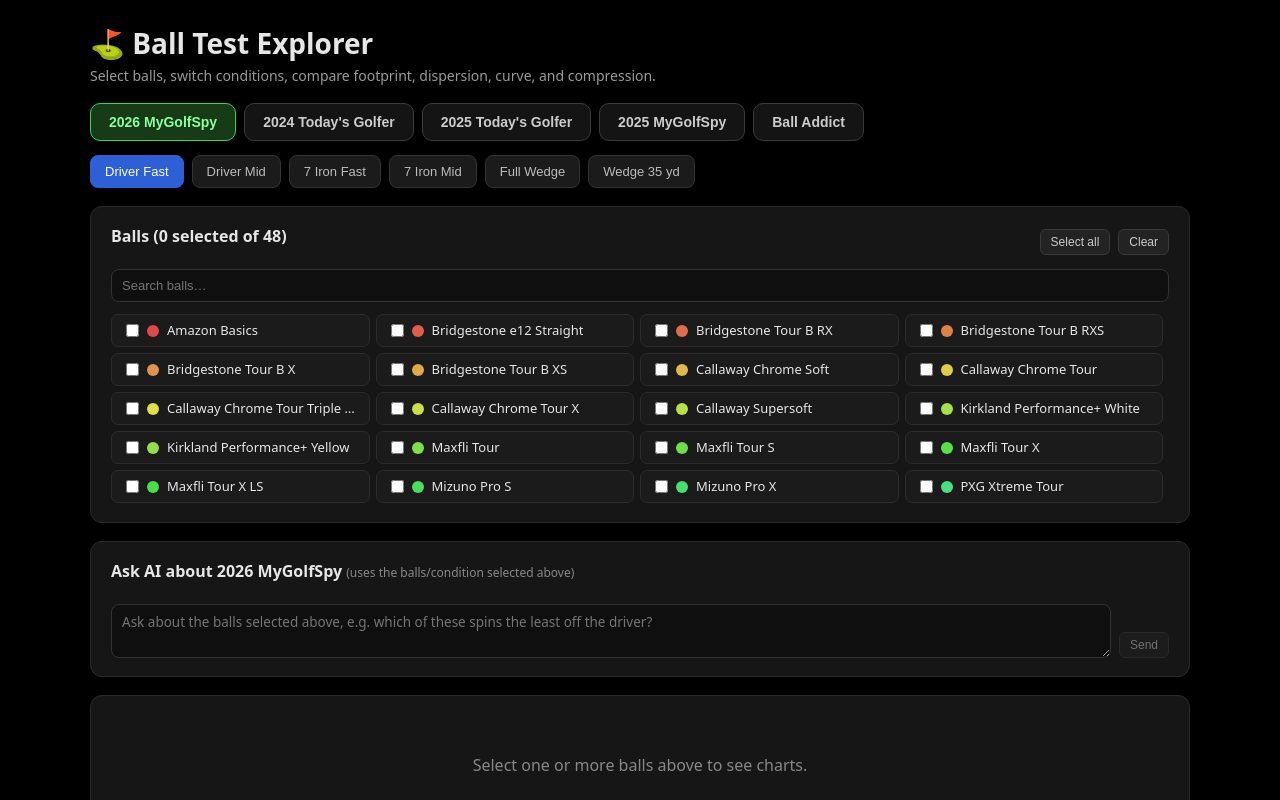
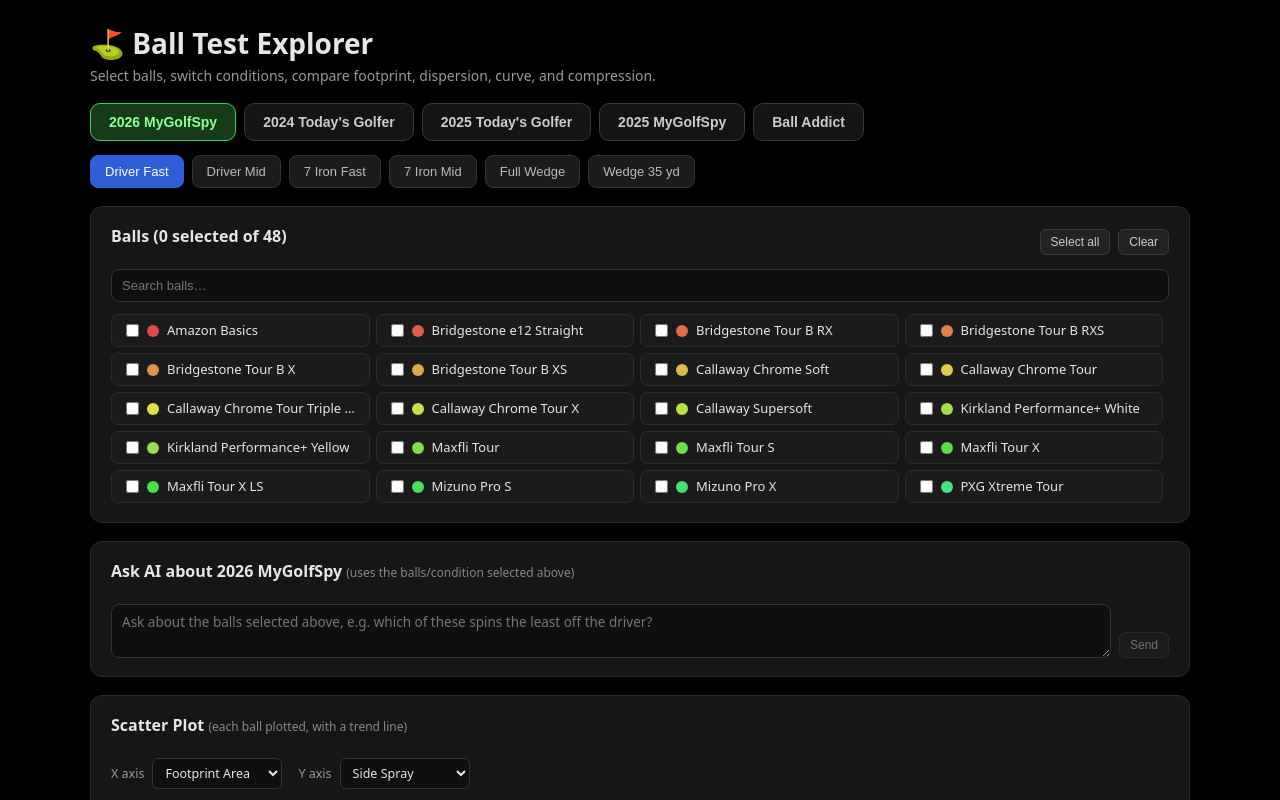
Before and after one commit to leonidastrading/ballz, a Next.js app: page / in a window 1280 px wide. Shown: the top 800 px of the page. Built offline with nearby package versions, Linux system fonts and the light colour scheme.

Commit message:
Add scatter plot under the AI chat panel on every tab: axis selectors, per-ball points with legend, and a least-squares trend line

```diff
--- a/app/page.js
+++ b/app/page.js
@@ -437,6 +437,157 @@ function sortByKey(arr, key, dir) {
   return copy;
 }
 
+function ScatterPlot({ availableFields, data }) {
+  const [xKey, setXKey] = useState(availableFields[0]?.key || "");
+  const [yKey, setYKey] = useState(availableFields[1]?.key || availableFields[0]?.key || "");
+
+  const xField = availableFields.find((f) => f.key === xKey) || availableFields[0];
+  const yField = availableFields.find((f) => f.key === yKey) || availableFields[0];
+
+  const points = data
+    .filter((d) => !d.isAverage)
+    .map((d) => ({ name: d.name, color: d.color, x: d[xKey], y: d[yKey] }))
+    .filter(
+      (p) => p.x !== null && p.x !== undefined && p.y !== null && p.y !== undefined && !Number.isNaN(p.x) && !Number.isNaN(p.y)
+    );
+
+  const W = 640;
+  const H = 380;
+  const PAD = 46;
+
+  let trend = null;
+  if (points.length >= 2) {
+    const n = points.length;
+    const sumX = points.reduce((a, p) => a + p.x, 0);
+    const sumY = points.reduce((a, p) => a + p.y, 0);
+    const sumXY = points.reduce((a, p) => a + p.x * p.y, 0);
+    const sumXX = points.reduce((a, p) => a + p.x * p.x, 0);
+    const denom = n * sumXX - sumX * sumX;
+    if (denom !== 0) {
+      const slope = (n * sumXY - sumX * sumY) / denom;
+      const intercept = (sumY - slope * sumX) / n;
+      trend = { slope, intercept };
+    }
+  }
+
+  let body;
+  if (points.length === 0) {
+    body = (
+      <p style={{ color: "#888", textAlign: "center", padding: "24px 0" }}>
+        Select balls with data for both axes to see a scatter plot.
+      </p>
+    );
+  } else {
+    const xs = points.map((p) => p.x);
+    const ys = points.map((p) => p.y);
+    let xMin = Math.min(...xs);
+    let xMax = Math.max(...xs);
+    let yMin = Math.min(...ys);
+    let yMax = Math.max(...ys);
+    if (xMin === xMax) {
+      xMin -= 1;
+      xMax += 1;
+    }
+    if (yMin === yMax) {
+      yMin -= 1;
+      yMax += 1;
+    }
+    const xPad = (xMax - xMin) * 0.12;
+    const yPad = (yMax - yMin) * 0.12;
+    xMin -= xPad;
+    xMax += xPad;
+    yMin -= yPad;
+    yMax += yPad;
+
+    const toPx = (x) => PAD + ((x - xMin) / (xMax - xMin)) * (W - PAD * 2);
+    const toPy = (y) => H - PAD - ((y - yMin) / (yMax - yMin)) * (H - PAD * 2);
+
+    body = (
+      <>
+        <div style={styles.scatterSvgWrap}>
+          <svg viewBox={`0 0 ${W} ${H}`} width="100%" height="100%" preserveAspectRatio="xMidYMid meet">
+            <line x1={PAD} y1={H - PAD} x2={W - PAD} y2={H - PAD} stroke="#3a3a3a" strokeWidth="1" />
+            <line x1={PAD} y1={PAD} x2={PAD} y2={H - PAD} stroke="#3a3a3a" strokeWidth="1" />
+            {trend && (
+              <line
+                x1={toPx(xMin)}
+                y1={toPy(trend.slope * xMin + trend.intercept)}
+                x2={toPx(xMax)}
+                y2={toPy(trend.slope * xMax + trend.intercept)}
+                stroke="#888"
+                strokeWidth="1.5"
+                strokeDasharray="6 4"
+              />
+            )}
+            {points.map((p) => (
+              <circle key={p.name} cx={toPx(p.x)} cy={toPy(p.y)} r="6" fill={p.color} stroke="#111" strokeWidth="1.5">
+                <title>{`${p.name}: ${xField?.label} ${fmt(p.x, xField?.digits ?? 1)}${xField?.suffix || ""}, ${
+                  yField?.label
+                } ${fmt(p.y, yField?.digits ?? 1)}${yField?.suffix || ""}`}</title>
+              </circle>
+            ))}
+            <text x={W / 2} y={H - 10} textAnchor="middle" fontSize="12" fill="#999">
+              {xField?.label}
+              {xField?.suffix}
+            </text>
+            <text x={16} y={H / 2} textAnchor="middle" fontSize="12" fill="#999" transform={`rotate(-90 16 ${H / 2})`}>
+              {yField?.label}
+              {yField?.suffix}
+            </text>
+          </svg>
+        </div>
+        <p style={styles.overlapHint}>Hover a point to see which ball it is. Dashed line = trend (best-fit slope).</p>
+        <div style={styles.overlapLegend}>
+          {points.map((p) => (
+            <div key={p.name} style={styles.overlapLegendItem}>
+              <span style={{ ...styles.swatch, background: p.color, flex: "0 0 auto" }} />
+              <span style={styles.overlapLegendName}>{p.name}</span>
+              <span style={styles.overlapLegendValue}>
+                {fmt(p.x, xField?.digits ?? 1)}
+                {xField?.suffix || ""}, {fmt(p.y, yField?.digits ?? 1)}
+                {yField?.suffix || ""}
+              </span>
+            </div>
+          ))}
+        </div>
+      </>
+    );
+  }
+
+  return (
+    <section style={styles.panel}>
+      <div style={styles.panelHeadRow}>
+        <h2 style={styles.panelTitle}>
+          Scatter Plot <span style={styles.unit}>(each ball plotted, with a trend line)</span>
+        </h2>
+      </div>
+      <div style={styles.scatterAxisRow}>
+        <label style={styles.scatterAxisLabel}>
+          X axis
+          <select value={xKey} onChange={(e) => setXKey(e.target.value)} style={styles.scatterSelect}>
+            {availableFields.map((f) => (
+              <option key={f.key} value={f.key}>
+                {f.label}
+              </option>
+            ))}
+          </select>
+        </label>
+        <label style={styles.scatterAxisLabel}>
+          Y axis
+          <select value={yKey} onChange={(e) => setYKey(e.target.value)} style={styles.scatterSelect}>
+            {availableFields.map((f) => (
+              <option key={f.key} value={f.key}>
+                {f.label}
+              </option>
+            ))}
+          </select>
+        </label>
+      </div>
+      {body}
+    </section>
+  );
+}
+
 function BallChat({ tabId, tabLabel, contextText }) {
   const [messages, setMessages] = useState([]);
   const [input, setInput] = useState("");
@@ -702,6 +853,33 @@ export default function Home() {
     ...Object.fromEntries((activeSource.ballLevelBars || []).map((bl) => [bl.key, b[bl.key]])),
   }));
   const ballLevelData = withAverageEntry(ballLevelDataRaw, ["name", "color", "isAverage"]);
+
+  // Fields available to plot on the scatter chart: every condition-panel metric
+  // plus every ball-level (condition-independent) metric, deduped by key.
+  const scatterFields = [];
+  (activeSource.panels || []).forEach((p) => {
+    scatterFields.push({
+      key: p.key,
+      label: p.label,
+      digits: p.digits ?? 1,
+      suffix: p.suffix || p.valueSuffix || "",
+    });
+  });
+  (activeSource.ballLevelBars || []).forEach((bl) => {
+    if (scatterFields.some((f) => f.key === bl.key)) return;
+    scatterFields.push({
+      key: bl.key,
+      label: bl.label,
+      digits: bl.digits ?? 1,
+      suffix: bl.suffix || "",
+    });
+  });
+  const scatterData = selectedBalls.map((b) => ({
+    name: b.name,
+    color: BALL_COLORS[b.name],
+    ...(b.conditions ? b.conditions[condition] : {}),
+    ...Object.fromEntries((activeSource.ballLevelBars || []).map((bl) => [bl.key, b[bl.key]])),
+  }));
 
   return (
     <main style={styles.main}>
@@ -796,6 +974,8 @@ export default function Home() {
         tabLabel={activeSource.label}
         contextText={buildBallContext(activeSource, condition, selectedBalls)}
       />
+
+      <ScatterPlot key={activeSource.id + "-scatter"} availableFields={scatterFields} data={scatterData} />
 
       {selectedBalls.length === 0 ? (
         <section style={styles.panel}>
@@ -1551,6 +1731,34 @@ const styles = {
     margin: "0 auto",
     aspectRatio: "1 / 1",
   },
+  scatterAxisRow: {
+    display: "flex",
+    flexWrap: "wrap",
+    gap: 16,
+    marginBottom: 12,
+  },
+  scatterAxisLabel: {
+    display: "flex",
+    alignItems: "center",
+    gap: 8,
+    fontSize: 12.5,
+    color: "#999",
+  },
+  scatterSelect: {
+    background: "#0f0f0f",
+    color: "#e6e6e6",
+    border: "1px solid #333",
+    borderRadius: 6,
+    padding: "5px 8px",
+    fontSize: 12.5,
+    fontFamily: "inherit",
+  },
+  scatterSvgWrap: {
+    width: "100%",
+    maxWidth: 640,
+    margin: "0 auto",
+    aspectRatio: "640 / 380",
+  },
   overlapHint: {
     textAlign: "center",
     color: "#777",
```
